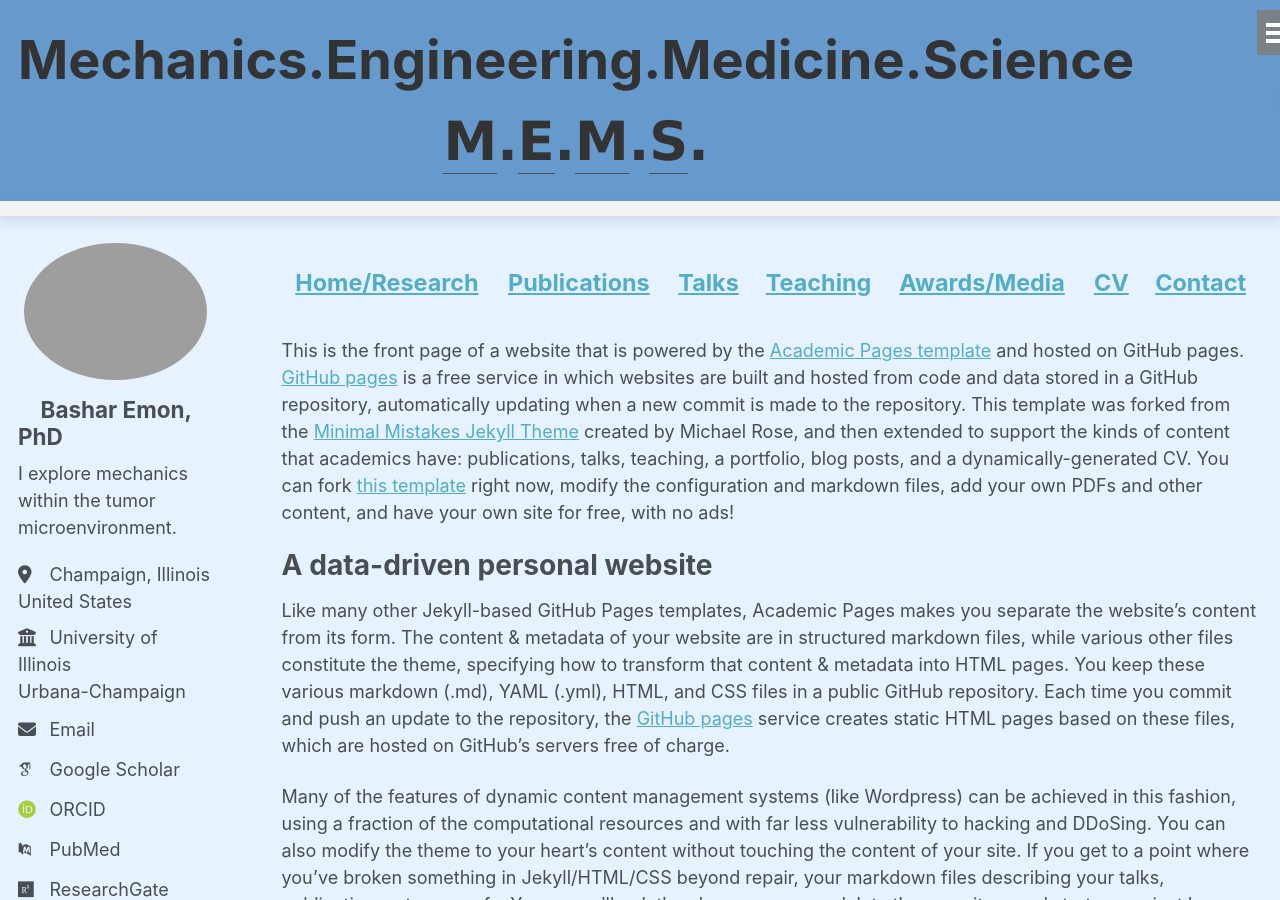
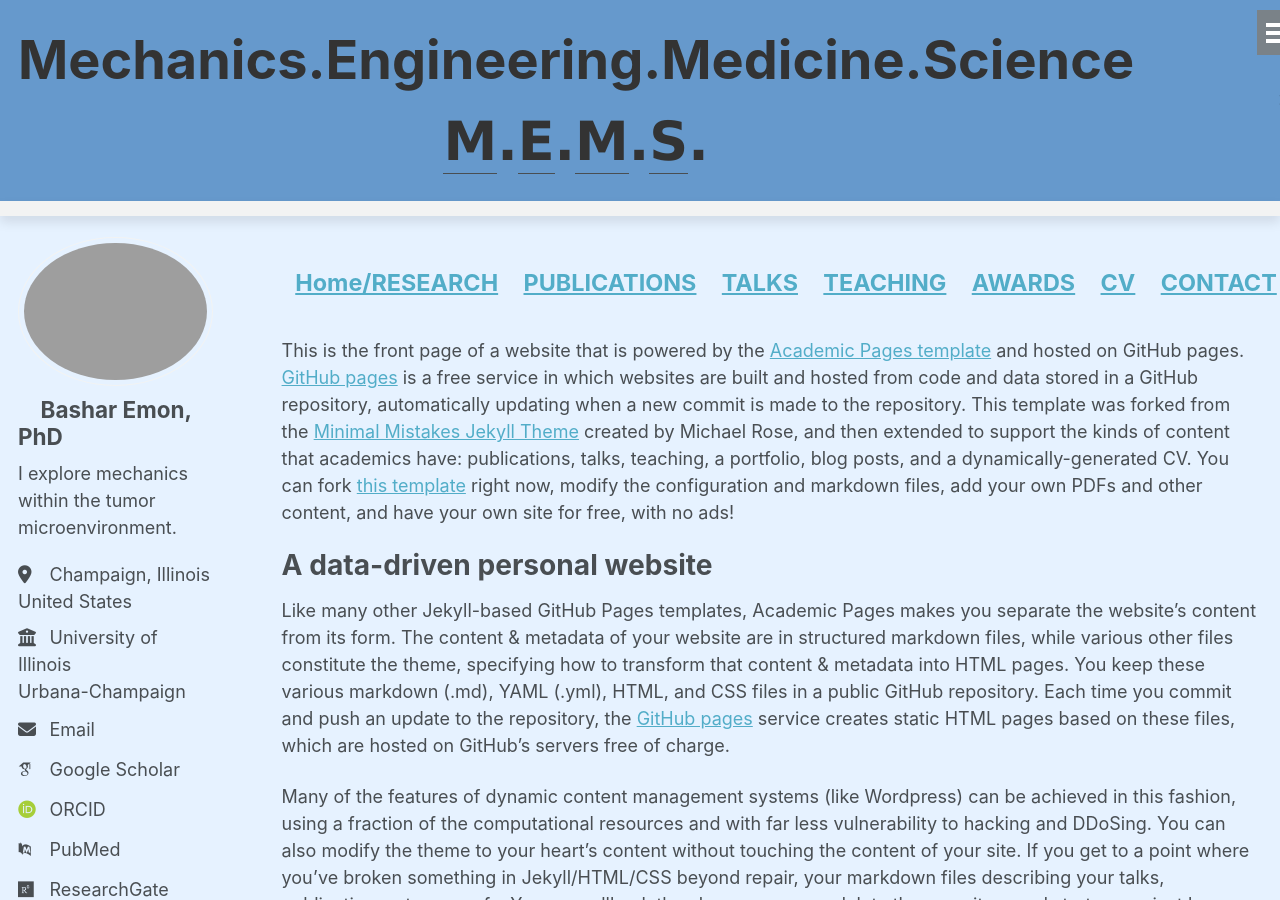
Before and after one commit to BasharEmon/BasharEmon.github.io, a Jekyll site: the page built from _pages/about.md, in a window 1280 px wide and 900 px high. Built offline with Jekyll 4.4.1, drawn with Linux system fonts in a browser that asks for light colours; some web fonts are replaced.

Commit message:
Update about.md

```diff
--- a/_pages/about.md
+++ b/_pages/about.md
@@ -15,13 +15,13 @@ redirect_from:
 
 <table style="width:100%; border:0; border-collapse:separate;text-align:left;font-size:1.3em;font-weight:bold;">
   <tr>
-    <td style="border:0; border-style:none;"><a href="/about/">Home/Research</a></td>
-    <td style="border:0; border-style:none;"><a href="/publications/">Publications</a></td>
-    <td style="border:0; border-style:none;"><a href="/talks/">Talks</a></td>
-    <td style="border:0; border-style:none;"><a href="/teaching/">Teaching</a></td>
-    <td style="border:0; border-style:none;"><a href="/portfolio/">Awards/Media</a></td>
+    <td style="border:0; border-style:none;"><a href="/about/">Home/RESEARCH</a></td>
+    <td style="border:0; border-style:none;"><a href="/publications/">PUBLICATIONS</a></td>
+    <td style="border:0; border-style:none;"><a href="/talks/">TALKS</a></td>
+    <td style="border:0; border-style:none;"><a href="/teaching/">TEACHING</a></td>
+    <td style="border:0; border-style:none;"><a href="/portfolio/">AWARDS</a></td>
     <td style="border:0; border-style:none;"><a href="/cv/">CV</a></td>
-    <td style="border:0; border-style:none;"><a href="/contact/">Contact</a></td>
+    <td style="border:0; border-style:none;"><a href="/contact/">CONTACT</a></td>
   </tr>
 </table>
 
```
